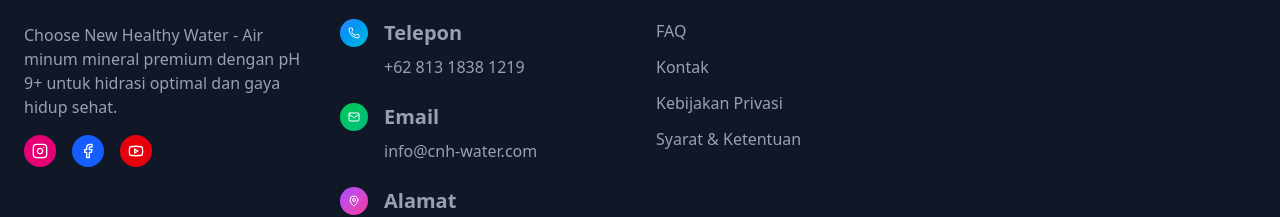
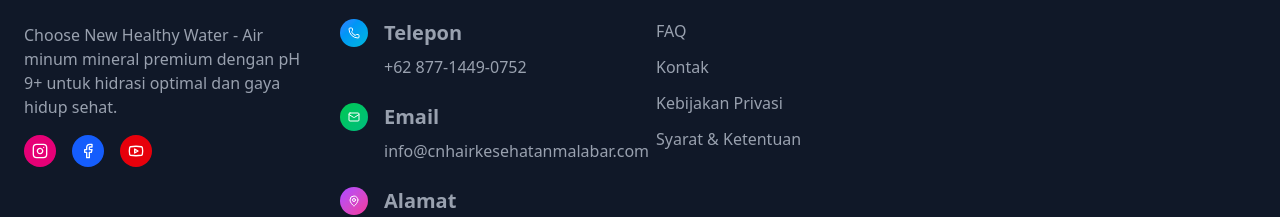
Before and after one commit to fairuzulum/cnh-web, a React (Vite) app: page /portfolio in a window 1280 px wide. Shown: the part 957-1174 px from the top of the page. Built offline with nearby package versions, Linux system fonts and the light colour scheme.

Commit message:
update info kontak

```diff
--- a/src/App.jsx
+++ b/src/App.jsx
@@ -609,7 +609,7 @@ function App() {
                                 Telepon
                               </h4>
                               <p className="text-gray-400 text-sm sm:text-base">
-                                +62 813 1838 1219
+                                +62 877-1449-0752
                               </p>
                             </div>
                           </div>
@@ -623,7 +623,7 @@ function App() {
                                 Email
                               </h4>
                               <p className="text-gray-400 text-sm sm:text-base">
-                                info@cnh-water.com
+                                info@cnhairkesehatanmalabar.com
                               </p>
                             </div>
                           </div>
--- a/src/Portfolio.jsx
+++ b/src/Portfolio.jsx
@@ -210,7 +210,7 @@ function Portfolio() {
                       Telepon
                     </h4>
                     <p className="text-gray-400 text-sm sm:text-base">
-                      +62 813 1838 1219
+                      +62 877-1449-0752
                     </p>
                   </div>
                 </div>
@@ -224,7 +224,7 @@ function Portfolio() {
                       Email
                     </h4>
                     <p className="text-gray-400 text-sm sm:text-base">
-                      info@cnh-water.com
+                      info@cnhairkesehatanmalabar.com
                     </p>
                   </div>
                 </div>
--- a/src/Sertifikasi.jsx
+++ b/src/Sertifikasi.jsx
@@ -379,7 +379,7 @@ function Sertifikasi() {
                       Telepon
                     </h4>
                     <p className="text-gray-400 text-sm sm:text-base">
-                      +62 813 1838 1219
+                      +62 877-1449-0752
                     </p>
                   </div>
                 </div>
@@ -393,7 +393,7 @@ function Sertifikasi() {
                       Email
                     </h4>
                     <p className="text-gray-400 text-sm sm:text-base">
-                      info@cnh-water.com
+                      info@cnhairkesehatanmalabar.com
                     </p>
                   </div>
                 </div>
```
